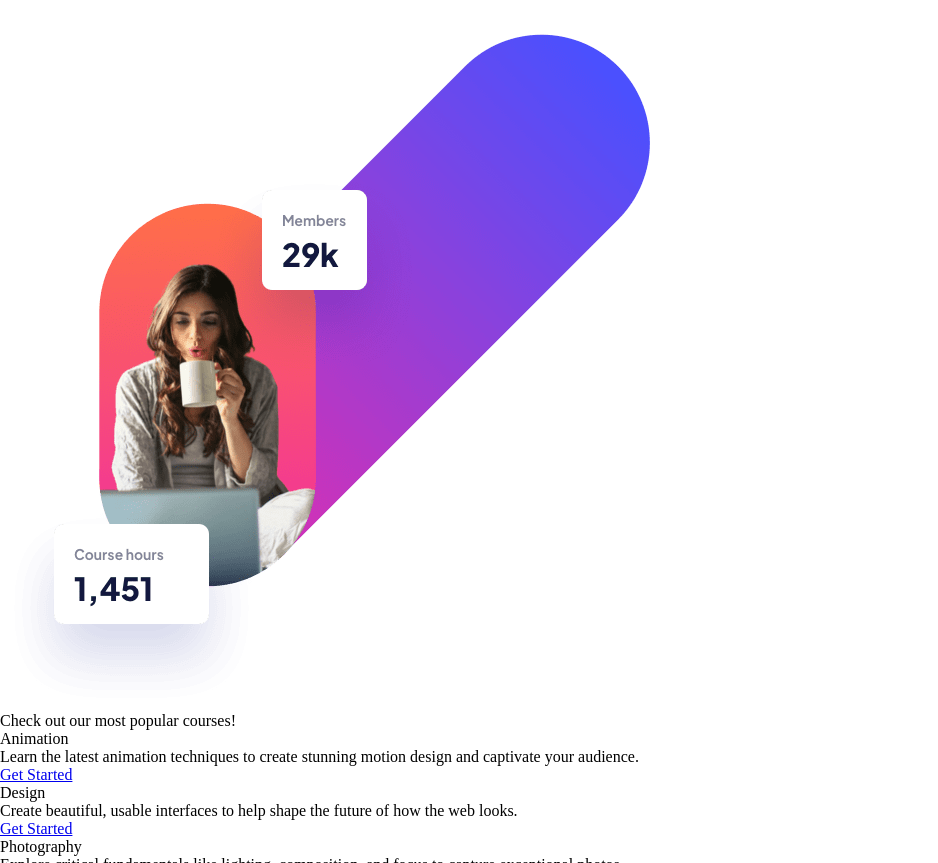
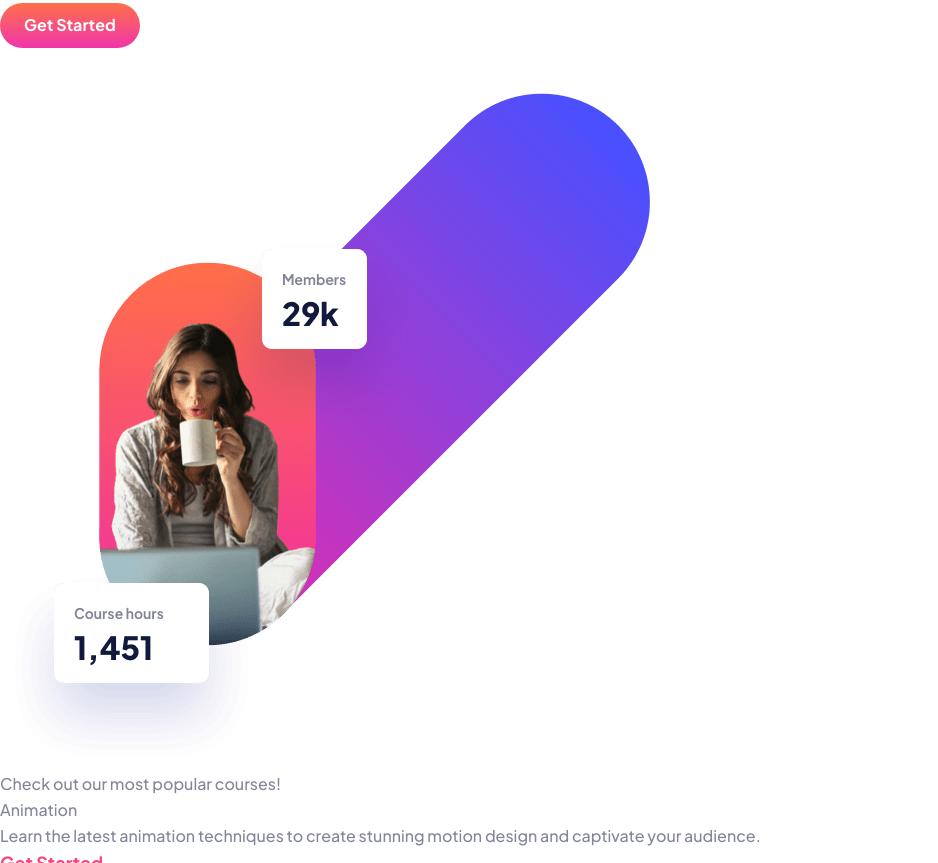
Before and after one commit to solvman/skilled-elearning-landing-page, a plain HTML site: page index.html in a window 1280 px wide. Shown: the part 124-987 px from the top of the page, without its empty margins (0-938 px from the left). Drawn offline with Linux system fonts and the light colour scheme.

Commit message:
Add button styles

```diff
--- a/index.html
+++ b/index.html
@@ -31,7 +31,7 @@
             Our modern courses across a range of in-demand skills will give you
             the knowledge you need to live the life you want.
           </p>
-          <button class="button--secondary">Get Started</button>
+          <button class="button button--secondary">Get Started</button>
           <picture>
             <source
               media="(min-width: 1440px)"
--- a/style.css
+++ b/style.css
@@ -12,19 +12,19 @@
 
   /* Gradients */
 
-  --gradient-accent: linear-gradient(
-    to bottom,
-    hsla(13, 100%, 64.1%, 1) 0%,
-    hsla(322, 86.8%, 55.3%, 0.943) 100%
-  );
   --gradient-primary: linear-gradient(
     to bottom,
     hsla(237, 100%, 64.1%, 0.281) 0%,
     hsla(322, 86.8%, 55.3%, 0.943) 100%
   );
+  --gradient-secondary: linear-gradient(
+    to bottom,
+    hsla(13, 100%, 64.1%, 1) 0%,
+    hsla(322, 86.8%, 55.3%, 0.943) 100%
+  );
   --gradeint-background: linear-gradient(
     to bottom,
-    var(--clr-white-100),
+    var(--color-neutral-100),
     hsla(234, 100%, 97%, 1)
   );
   /* --clr-gradient-2-hover: hsla(0,0%,100%,0.500); */
@@ -49,7 +49,7 @@
   --heading--l: 2.5rem;
   --heading--m: 2rem;
   --heading--s: 1.5rem;
-  --body--m: 1.12rem;
+  --body--m: 1.125rem;
   --body--s: 1rem;
 
   /* Line heights */
@@ -58,6 +58,7 @@
   --line-height--l: 3.1875rem;
   --line-height--m: 2.5rem;
   --line-height--s: 1.75rem;
+  --line-height--xs: 1.625rem;
 }
 
 /* CSS Resets */
@@ -83,3 +84,44 @@ svg {
   display: block;
   max-width: 100%;
 }
+
+/* Styles */
+
+body {
+  font-family: var(--font-face-default);
+  font-weight: var(--font-weight--m);
+  font-size: var(--body--s);
+  line-height: var(--line-height--xs);
+  color: var(--color-primary-400);
+  background-color: var(--color-neutral-100);
+}
+
+a {
+  text-decoration: none;
+  color: var(--color-secondary-800);
+  font-weight: var(--font-weight--b);
+  font-size: var(--body--m);
+  line-height: var(--line-height--s);
+  cursor: pointer;
+}
+
+.button {
+  color: var(--color-neutral-100);
+  font-size: var(--body--s);
+  font-weight: var(--font-weight--b);
+  border: none;
+  border-radius: 1.75rem;
+  padding: 0.615em 1.5em;
+}
+
+.button--primary {
+  background-color: var(--color-primary-900);
+}
+
+.button--secondary {
+  background-image: var(--gradient-secondary);
+}
+
+.button--tertiary {
+  background-image: var(--gradient-primary);
+}
```
